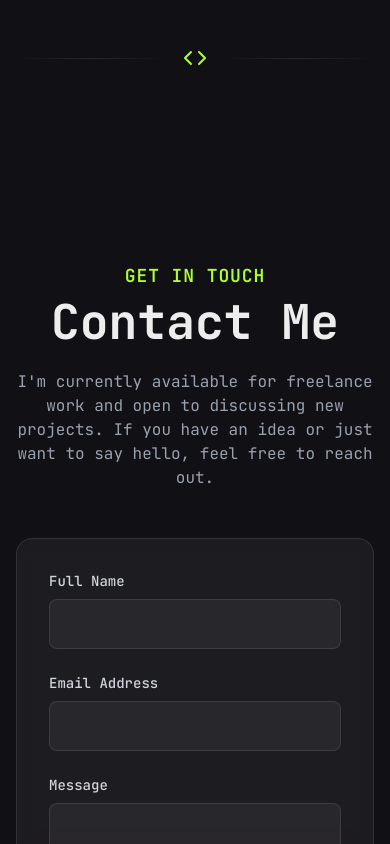
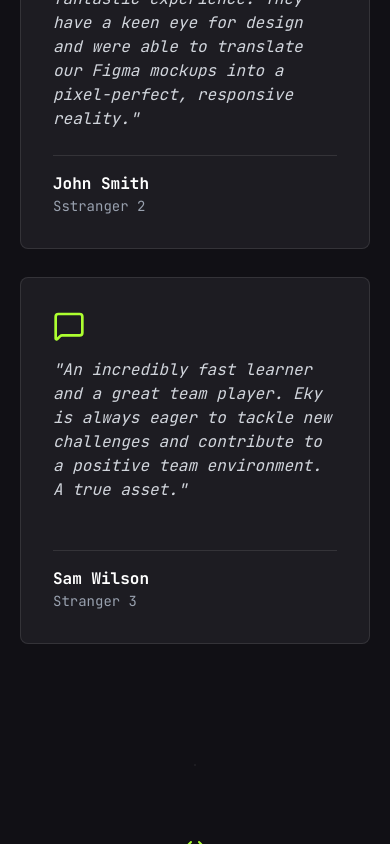
Before and after one commit to mgrizqy/personalWeb-0612, a Next.js app: page / in a window 390 px wide. Shown: the part 7253-8097 px from the top of the page. Built offline with nearby package versions, Linux system fonts and the light colour scheme.

Commit message:
personalWeb_03_marquee_mobile

```diff
--- a/src/app/components/TestimonialsSection.tsx
+++ b/src/app/components/TestimonialsSection.tsx
@@ -4,6 +4,8 @@
 import { useRef } from 'react';
 import { MessageSquare } from 'lucide-react';
 import { useDraggableMarquee } from '../hooks/useDraggableMarquee';
+import { useMediaQuery } from '../hooks/useMediaQuery';
+// import { div } from 'framer-motion/client';
 
 
 const testimonials = [
@@ -11,19 +13,22 @@ const testimonials = [
         id: 1,
         quote: "Eky is a proactive and highly skilled developer. Their ability to quickly grasp complex requirements and deliver clean, efficient code was instrumental to our project's success.",
         author: "Jane Doe",
-        title: "Project Manager, TechCorp"
+        title: "Stranger 1"
+        // title: "Project Manager, TechCorp"
     },
     {
         id: 2,
         quote: "Working with Eky was a fantastic experience. They have a keen eye for design and were able to translate our Figma mockups into a pixel-perfect, responsive reality.",
         author: "John Smith",
-        title: "Lead Designer, Innovate LLC"
+        title: "Sstranger 2"
+        // title: "Lead Designer, Innovate LLC"
     },
     {
         id: 3,
         quote: "An incredibly fast learner and a great team player. Eky is always eager to tackle new challenges and contribute to a positive team environment. A true asset.",
         author: "Sam Wilson",
-        title: "Senior Engineer, DevTeam"
+        title: "Stranger 3"
+        // title: "Senior Engineer, DevTeam"
     }
 ];
 
@@ -41,10 +46,12 @@ const TestimonialCard = ({ quote, author, title }: { quote: string, author: stri
 export default function TestimonialsSection() {
     const marqueeRef = useRef<HTMLDivElement>(null);
 
-    const test : React.RefObject<HTMLDivElement> = marqueeRef as React.RefObject<HTMLDivElement>
+    const test: React.RefObject<HTMLDivElement> = marqueeRef as React.RefObject<HTMLDivElement>
 
     // marqueeRef.current!.focus();
-    const isDragging  = useDraggableMarquee(test);
+    const isDragging = useDraggableMarquee(test);
+
+    const isDesktop = useMediaQuery(`(min-width : 768px)`)
 
     const loopedTestimonials = [...testimonials, ...testimonials];
 
@@ -53,6 +60,9 @@ export default function TestimonialsSection() {
             <div className="text-center">
                 <h2 className="text-5xl font-bold mb-16">What <span className="text-[#adff30]">Others Say</span></h2>
             </div>
+
+            {isDesktop ? (
+
                 <div
                     ref={marqueeRef}
                     className={`marquee-container ${isDragging ? 'active-drag' : ''}`}
@@ -68,6 +78,31 @@ export default function TestimonialsSection() {
                         ))}
                     </div>
                 </div>
+            ) : (
+
+
+                <div className='grid grid-rows-3 justify-center gap-7'>
+
+                    {testimonials.map((testimonial, index) =>
+                        <TestimonialCard
+
+                            key={`${testimonial.id}-${index}`}
+                            quote={testimonial.quote}
+                            author={testimonial.author}
+                            title={testimonial.title}
+
+
+                        />
+
+
+                    )}
+
+                </div>
+
+
+            )}
+
+
         </section>
     );
 }
```
Also changed, not shown: src/app/globals.css (line endings or trailing spaces). Lines whose indentation alone changed are shown as unchanged.
